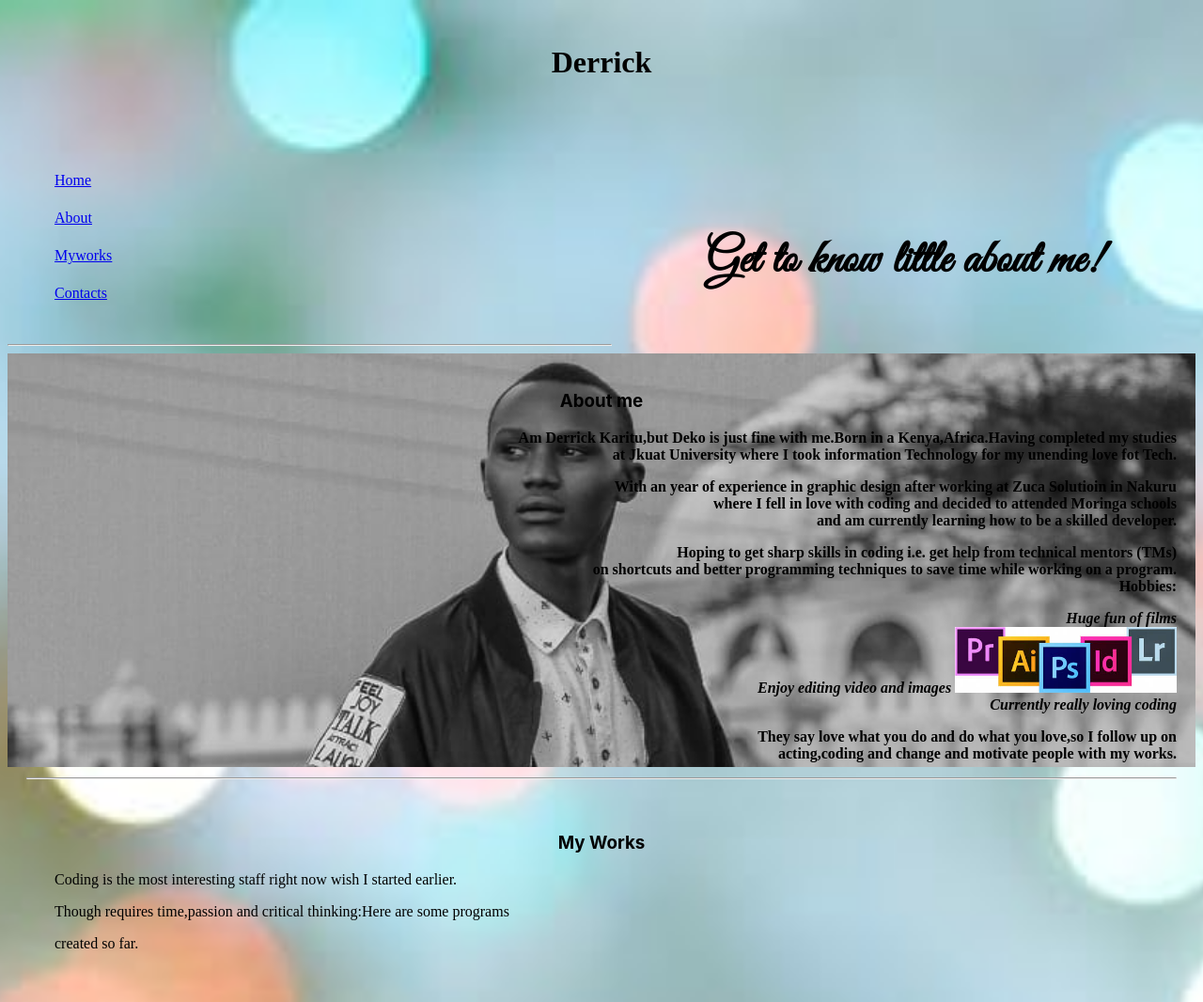
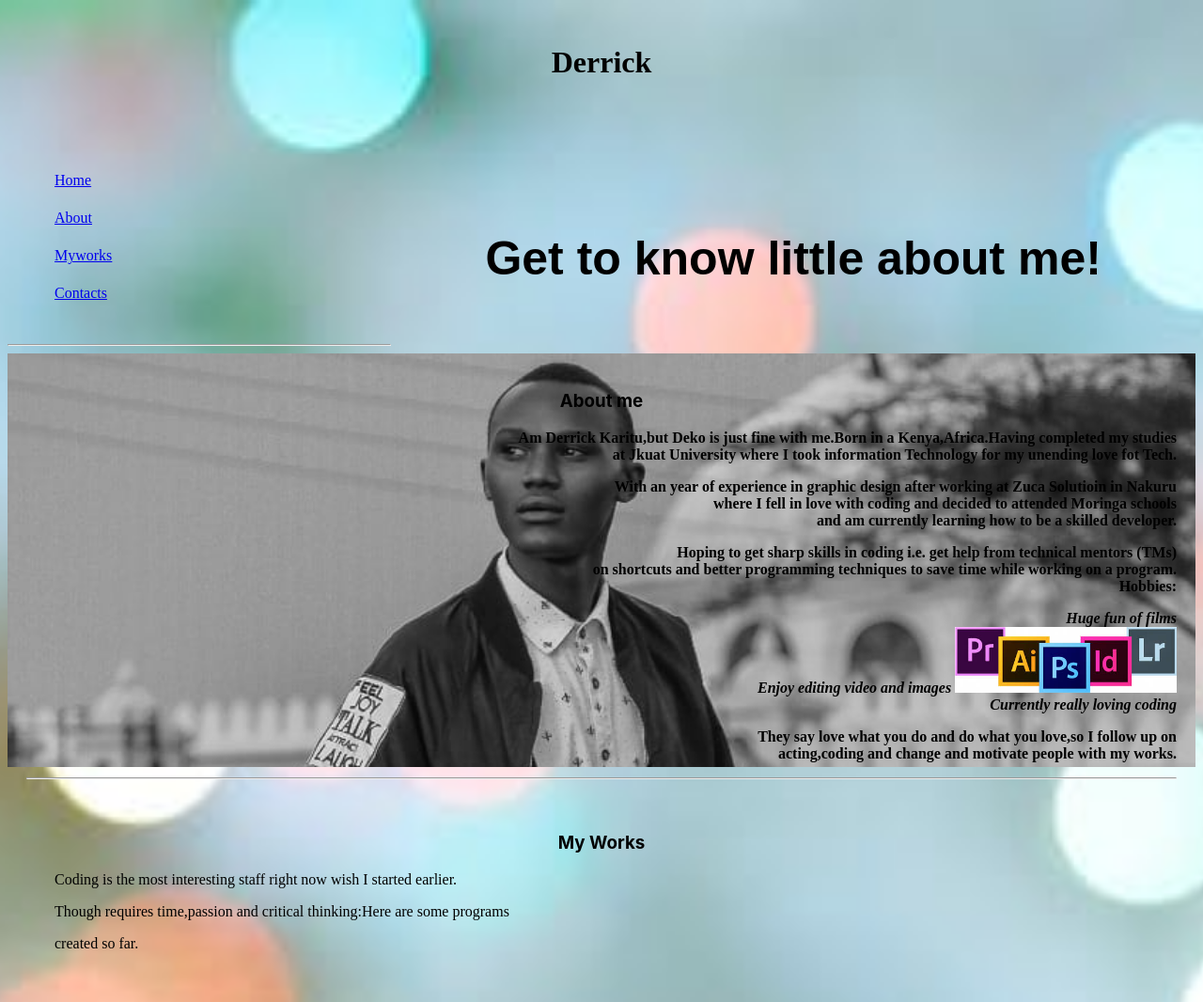
Before and after one commit to Dekoworld/portfoliopage, a plain HTML site: page index.html in a window 1280 px wide. Shown: the top 1066 px of the page at 94% size. Drawn offline with Linux system fonts and the light colour scheme; files whose address does not match are found by name.

Commit message:
changed font for h2

```diff
--- a/css/style.css
+++ b/css/style.css
@@ -8,10 +8,6 @@ html{
     padding: 10px;
     line-height: 40px;
 }
-@font-face {
-  font-family: greatvibes;
-  src: url(/home/derrick/Downloads/greatvibes.ttf);
-}
 h1{
   font-family: slick;
   text-align: center;
@@ -19,7 +15,7 @@ h1{
 }
 h2{
   float: right;
-  font-family: greatvibes;
+  font-family: Arial, Helvetica, sans-serif;
   padding: 100px;
   margin: 0px;
   font-size: 50px;
```
